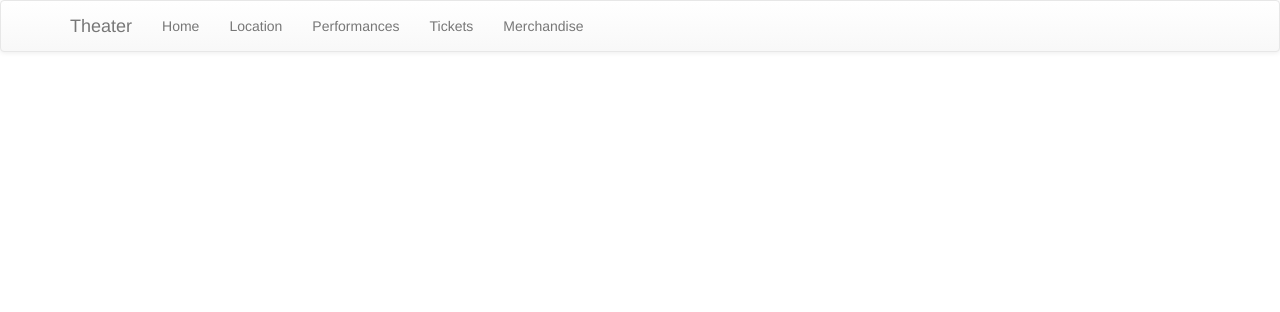
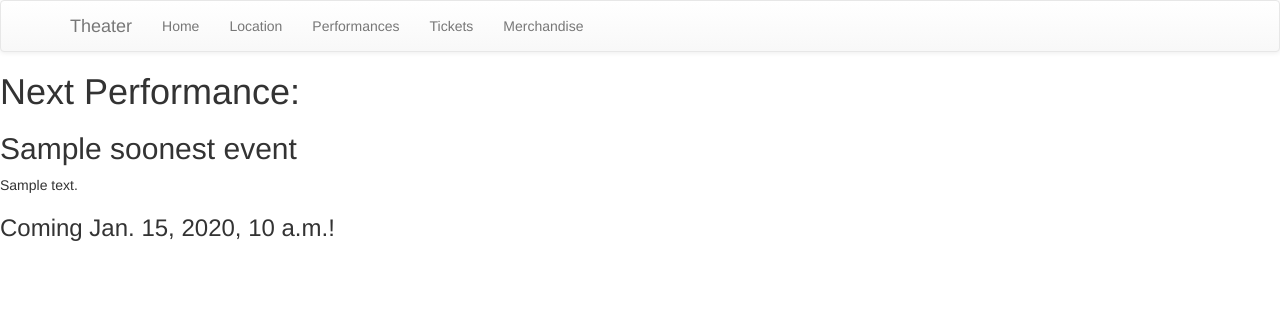
Before and after one commit to sk367/cs399_Theater, a Django app: template cs399_Theater/main/templates/index.html in a window 1280 px wide. Shown: the top 312 px of the page. Run offline with Django 3.2, Linux system fonts and the light colour scheme; the template is opened without the code that fills it: most values are stand-ins (such as "Sample title", 1, 10 or a date in 2020); parts of the project's set-up code (start-up, migrations or seed data) failed here and were passed over; some libraries are stand-ins or nearby versions.

Commit message:
got data stuff to show up in the view stuff!

```diff
--- a/cs399_Theater/main/templates/index.html
+++ b/cs399_Theater/main/templates/index.html
@@ -1,2 +1,10 @@
 {% extends 'base.html' %}
 {% block pagetitle %} Home {% endblock %}
+Other text goes here, just checking
+
+{% block body %}
+<h1>Next Performance:</h1>
+  <h2>{{soonest_event.name}}</h2>
+  <p>{{soonest_event.description}}</p>
+  <h3>Coming {{soonest_event.date}}!</h3>
+{% endblock %}
--- a/cs399_Theater/main/views/views.py
+++ b/cs399_Theater/main/views/views.py
@@ -3,7 +3,9 @@ from django.shortcuts import render
 from main.models import Events
 
 def index(request):
-	return render(request, 'index.html')
+  soonest_event = Events.objects.order_by('date')[0]
+  context = {'soonest_event': soonest_event}
+  return render(request, 'index.html', context)
 
 def location(request):
 	return render(request, 'location.html')
```
